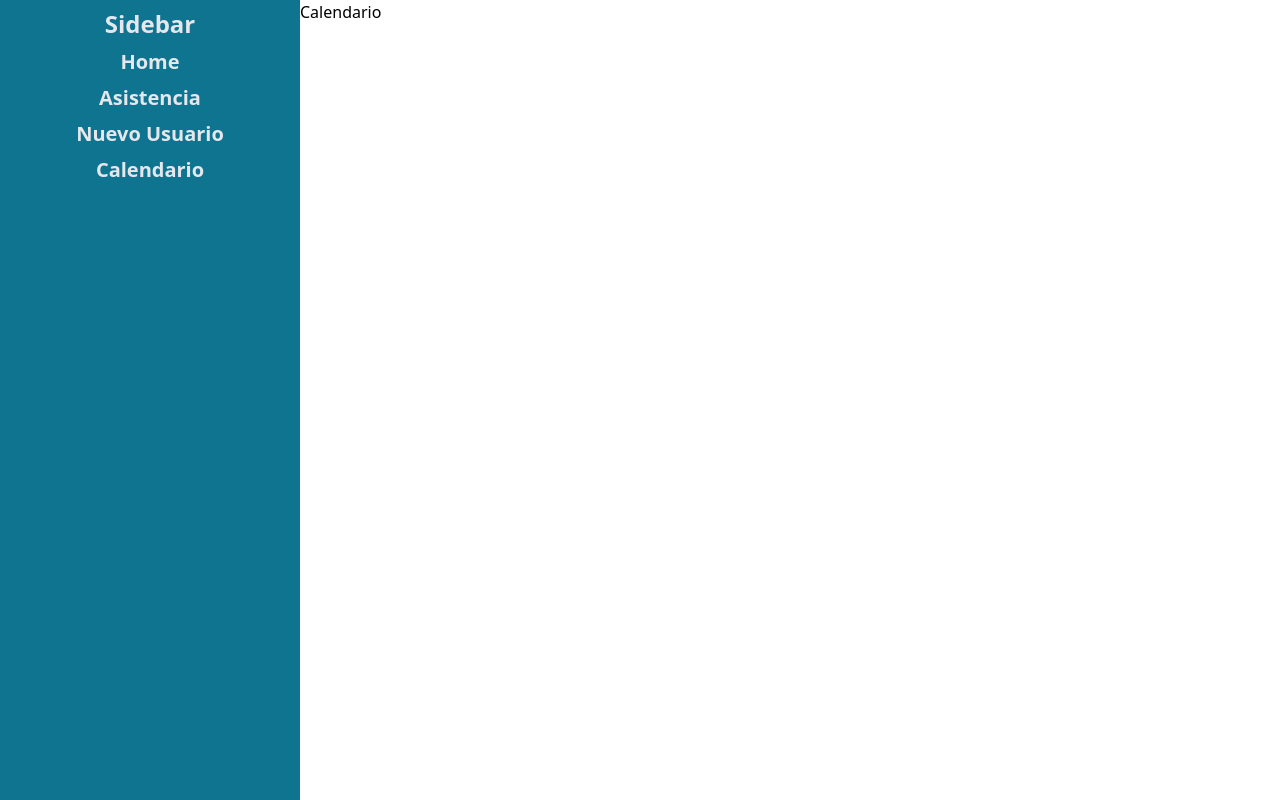
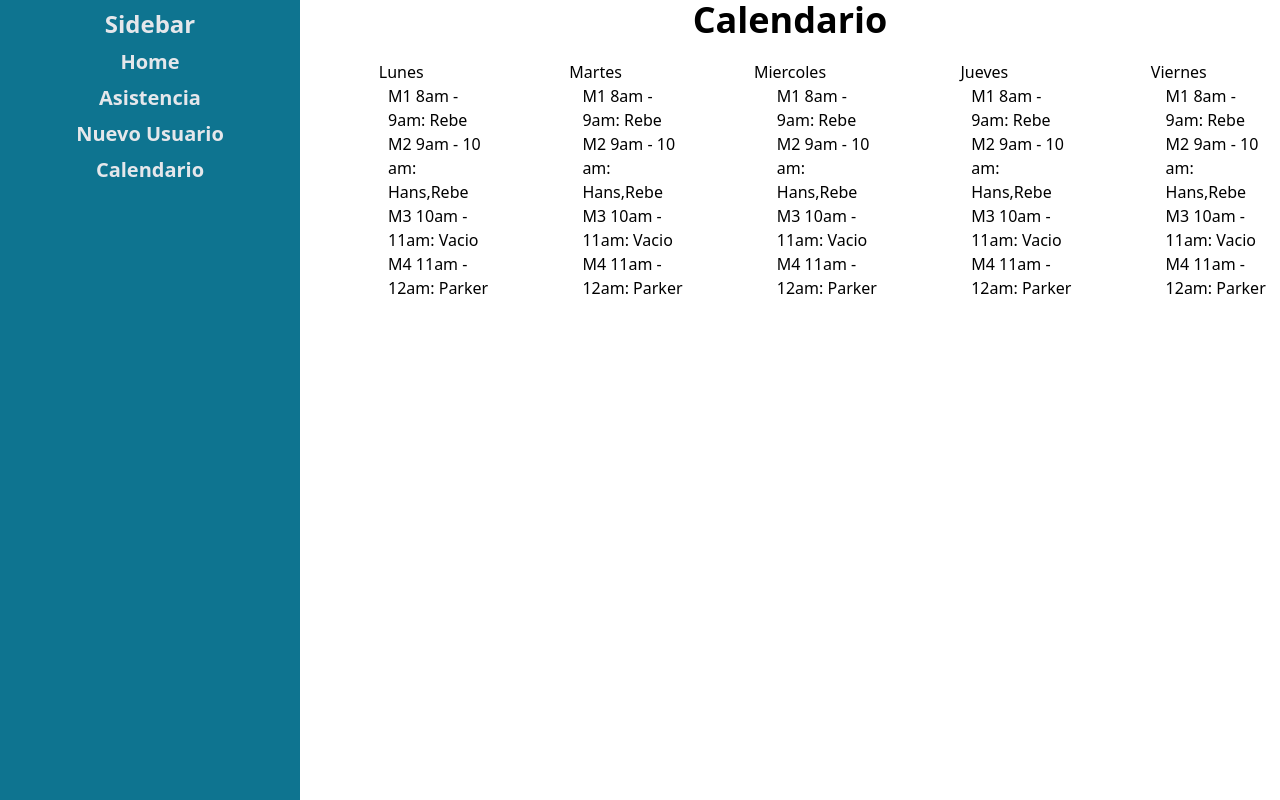
Before and after one commit to vicancino/Programacion_FZXY, a React (Vite) app in the folder client/: page /calendario in a window 1280 px wide. Built offline with nearby package versions, Linux system fonts and the light colour scheme; no server answers.

Commit message:
Comienzo calendario

```diff
--- a/client/src/components/pages/admin/Calentario.tsx
+++ b/client/src/components/pages/admin/Calentario.tsx
@@ -1,3 +1,22 @@
+import DiaSemana from "./DiaSemana";
+
 export default function Calentario() {
-	return <div>Calendario</div>;
+	const lunes = [["Rebe"], ["Hans", "Rebe"], [], ["Parker"]];
+	const martes = [["Rebe"], ["Hans", "Rebe"], [], ["Parker"]];
+	const miercoles = [["Rebe"], ["Hans", "Rebe"], [], ["Parker"]];
+	const jueves = [["Rebe"], ["Hans", "Rebe"], [], ["Parker"]];
+	const viernes = [["Rebe"], ["Hans", "Rebe"], [], ["Parker"]];
+
+	return (
+		<>
+			<div className="text-center text-4xl mb-5 font-bold">Calendario</div>
+			<div className="grid grid-cols-5 gap-2  ml-2 mr-2">
+				<DiaSemana horario={lunes} dia={"Lunes"}></DiaSemana>
+				<DiaSemana horario={lunes} dia={"Martes"}></DiaSemana>
+				<DiaSemana horario={lunes} dia={"Miercoles"}></DiaSemana>
+				<DiaSemana horario={lunes} dia={"Jueves"}></DiaSemana>
+				<DiaSemana horario={lunes} dia={"Viernes"}></DiaSemana>
+			</div>
+		</>
+	);
 }
--- /dev/null
+++ b/client/src/components/pages/admin/DiaSemana.tsx
@@ -0,0 +1,36 @@
+function DiaSemana({ horario, dia }) {
+	const bloques = [
+		"M1 8am - 9am",
+		"M2 9am - 10 am",
+		"M3 10am - 11am",
+		"M4 11am - 12am",
+		"M4 11am - 12am",
+		"M4 11am - 12am",
+		"M4 11am - 12am",
+		"M4 11am - 12am",
+		"M4 11am - 12am",
+	];
+	const lista = horario.map((item: [], index: number) => {
+		const ayudantes = item.join();
+		if (ayudantes.length === 0) {
+			return <ul key={index}>{bloques[index]}: Vacio</ul>;
+		} else {
+			return (
+				<ul key={index}>
+					<div className="">
+						{bloques[index]}: {ayudantes}
+					</div>
+				</ul>
+			);
+		}
+	});
+
+	return (
+		<div>
+			<div className="text-center">{dia}</div>
+			<div className="ml-20">{lista}</div>
+		</div>
+	);
+}
+
+export default DiaSemana;
```
